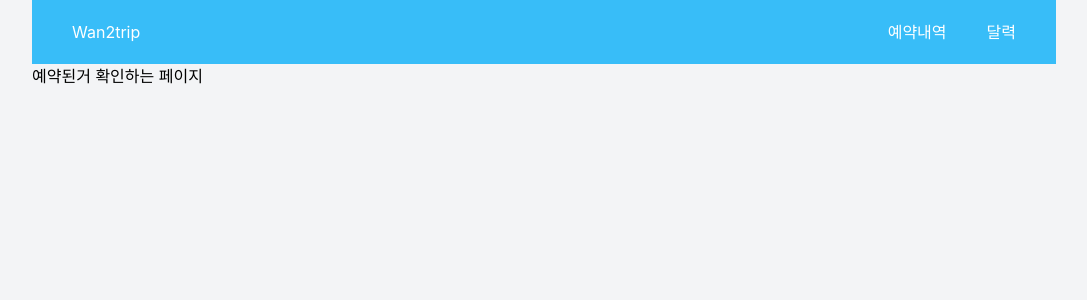
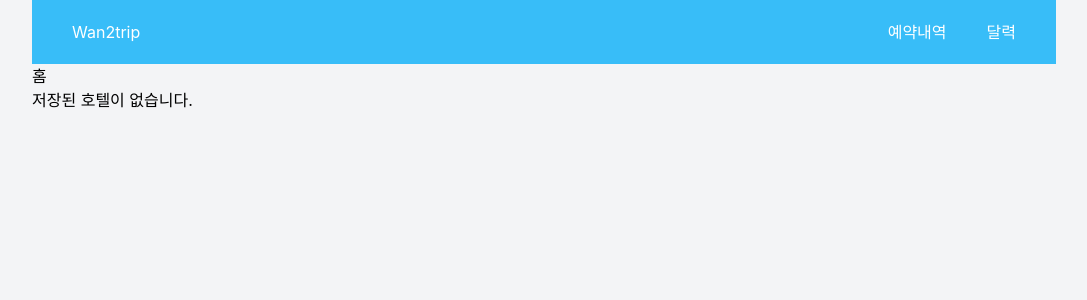
Before and after one commit to Wanted-Pre-Onboarding-Frontend-2/Wan2trip, a React (Create React App) app: page /booked in a window 1280 px wide. Shown: the top 300 px of the page, without its empty margins (96-1183 px from the left). Built offline with nearby package versions, Linux system fonts and the light colour scheme.

Commit message:
feat: booked hotel list page

```diff
--- /dev/null
+++ b/src/components/bookedList/BookedList.tsx
@@ -0,0 +1,38 @@
+import React from "react";
+import { Hotel } from "types/types";
+import Card from "../Card";
+
+const BookedList = () => {
+  const localHotelData: any = localStorage.getItem("hotels");
+
+  const getHotelsFromStorage = (localHotelData: any) => {
+    if (!localHotelData) {
+      return;
+    }
+
+    if (localHotelData) {
+      const parsedHotelList: any = JSON.parse(localHotelData);
+      const hotelList = parsedHotelList.map((hotel: Hotel) => {
+        return (
+          <div key={hotel.hotel_name}>
+            <Card data={hotel} />
+          </div>
+        );
+      });
+      return hotelList;
+    }
+  };
+
+  return (
+    <>
+      <div>홈</div>
+      {localHotelData === null ? (
+        <div> 저장된 호텔이 없습니다.</div>
+      ) : (
+        <div>{getHotelsFromStorage(localHotelData)}</div>
+      )}
+    </>
+  );
+};
+
+export default BookedList;
--- /dev/null
+++ b/src/page/BookedListPage.tsx
@@ -0,0 +1,18 @@
+import React from "react";
+import Header from "../components/layout/Header";
+import SearchBar from "../components/search/SearchBar";
+import Layout from "../components/layout/Layout";
+import BookedList from "../components/bookedList/BookedList";
+
+// import tw from "tailwind-styled-components";
+
+const BookedListPage = () => {
+  return (
+    <Layout>
+      <Header />
+      <BookedList />
+    </Layout>
+  );
+};
+
+export default BookedListPage;
--- a/src/routes/Routes.tsx
+++ b/src/routes/Routes.tsx
@@ -2,7 +2,7 @@ import React, { useLayoutEffect } from "react";
 import { BrowserRouter, Route, Routes, useLocation } from "react-router-dom";
 import Home from "../page/Home";
 import Result from "../page/Result";
-import BookedList from "../page/BookedList";
+import BookedListPage from "../page/BookedListPage";
 import { RecoilRoot } from "recoil";
 import Calender from "page/Calendar";
 
@@ -30,7 +30,7 @@ const Router = () => {
               return <Route path={path} element={<Home />} key={path} />;
             })}
             <Route path="/result" element={<Result />} />
-            <Route path="/booked" element={<BookedList />} />
+            <Route path="/booked" element={<BookedListPage />} />
             <Route path="/cal" element={<Calender />} />
           </Routes>
         </ScrollToTop>
```
